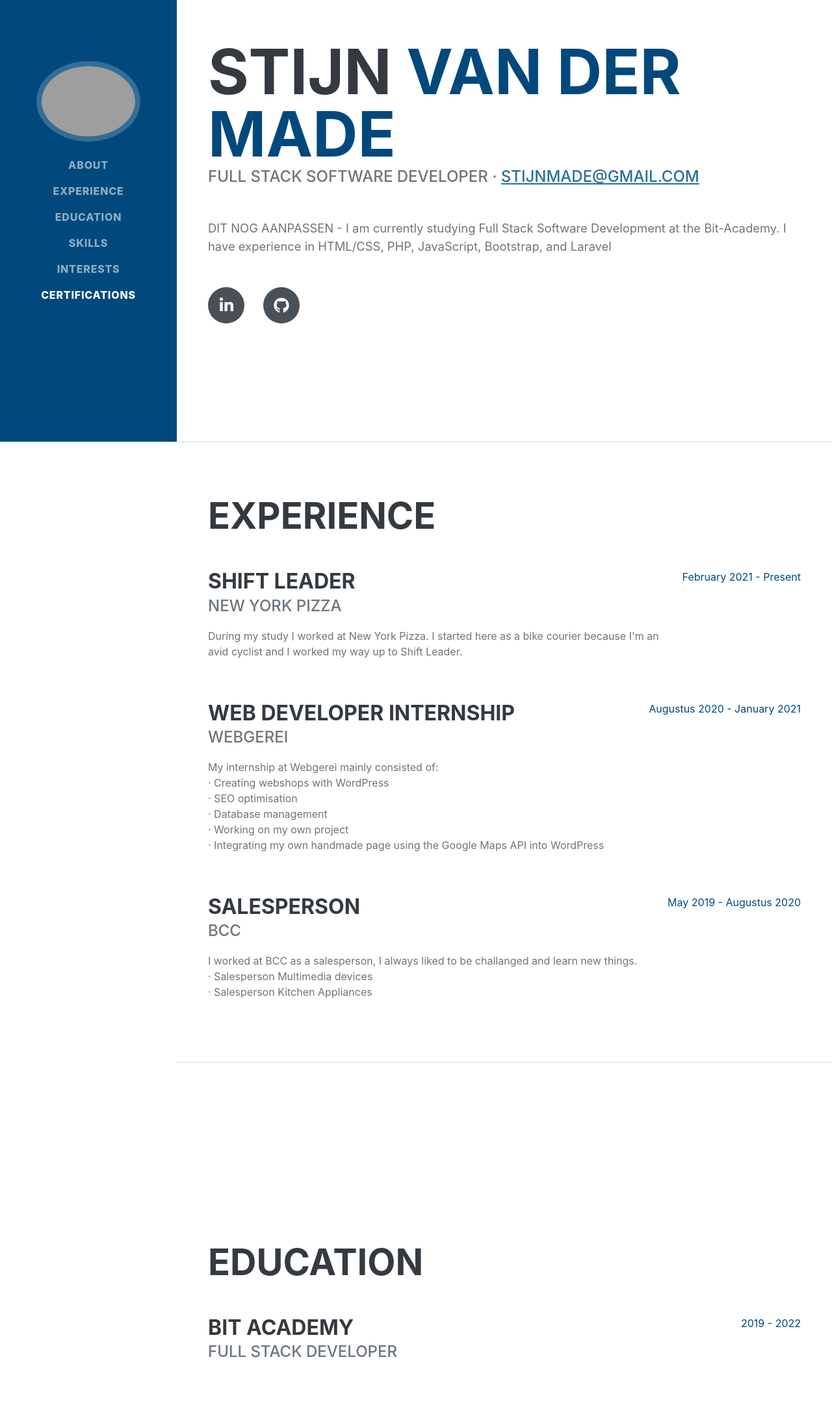
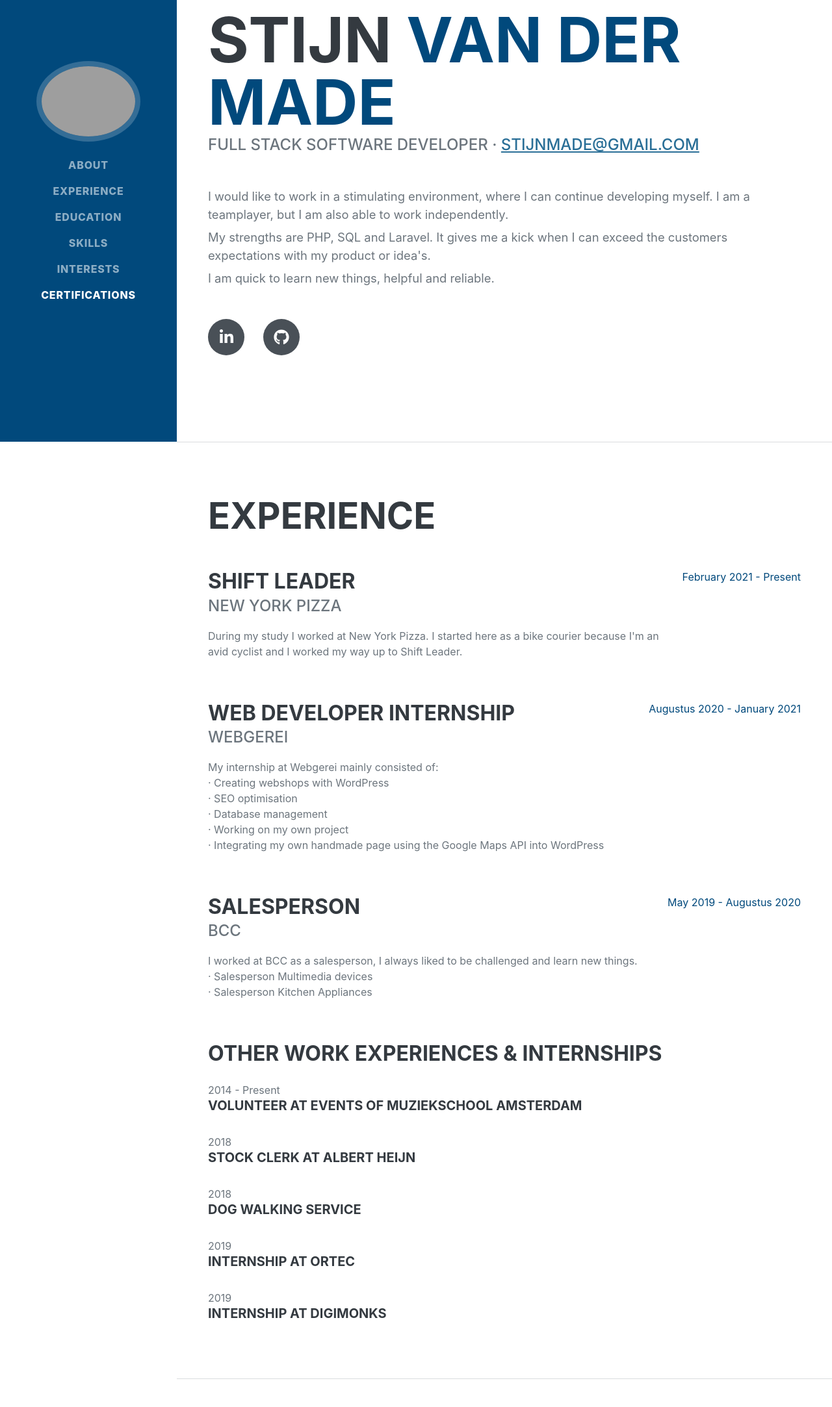
Before and after one commit to StijnvdMade/Portofolio, a plain HTML site: page index.html in a window 1280 px wide. Shown: the part 120-2286 px from the top of the page at 65% size. Drawn offline with nearby package versions, Linux system fonts and the light colour scheme; grey boxes are pictures that could not be loaded; a web font is replaced by a local one.

Commit message:
changed text

```diff
--- a/index.html
+++ b/index.html
@@ -7,12 +7,9 @@
         <meta name="author" content="" />
         <title>Stijn's portofolio</title>
         <link rel="icon" type="image/x-icon" href="assets/img/favicon.ico" />
-        <!-- Font Awesome icons (free version)-->
         <script src="https://use.fontawesome.com/releases/v5.15.4/js/all.js" crossorigin="anonymous"></script>
-        <!-- Google fonts-->
         <link href="https://fonts.googleapis.com/css?family=Saira+Extra+Condensed:500,700" rel="stylesheet" type="text/css" />
         <link href="https://fonts.googleapis.com/css?family=Muli:400,400i,800,800i" rel="stylesheet" type="text/css" />
-        <!-- Core theme CSS (includes Bootstrap)-->
         <link href="css/styles.css" rel="stylesheet" />
     </head>
     <body id="page-top">
@@ -47,12 +44,18 @@
                         Full stack software developer ·
                         <a href="mailto:stijnmade@gmail.com">stijnmade@gmail.com</a>
                     </div>
-                    <p class="lead mb-5">DIT NOG AANPASSEN - I am currently studying Full Stack Software Development at the Bit-Academy. I have experience in HTML/CSS, PHP, JavaScript, Bootstrap, and Laravel</p>
+                    <p class="lead mb-2">
+                        I would like to work in a stimulating environment, where I can continue developing myself. I am a teamplayer, but I am also able to work independently.
+                    </p>
+                        <p class="lead mb-2">
+                            My strengths are PHP, SQL and Laravel. It gives me a kick when I can exceed the customers expectations with my product or idea's.
+                        </p>
+                        <p class="lead mb-5">
+                            I am quick to learn new things, helpful and reliable.
+                        </p>
                     <div class="social-icons">
                         <a class="social-icon" href="https://www.linkedin.com/in/stijn-van-der-made/"><i class="fab fa-linkedin-in"></i></a>
                         <a class="social-icon" href="https://github.com/StijnvdMade"><i class="fab fa-github"></i></a>
-                        <!-- <a class="social-icon" href="#!"><i class="fab fa-twitter"></i></a>
-                        <a class="social-icon" href="#!"><i class="fab fa-facebook-f"></i></a> -->
                     </div>
                 </div>
             </section>
@@ -87,12 +90,42 @@
                         <div class="flex-grow-1">
                             <h3 class="mb-0">Salesperson</h3>
                             <div class="subheading mb-3">BCC</div>
-                            <p>I worked at BCC as a salesperson, I always liked to be challanged and learn new things.
+                            <p>I worked at BCC as a salesperson, I always liked to be challenged and learn new things.
                                 <br/> · Salesperson Multimedia devices</strong>
                                 <br/> · Salesperson Kitchen Appliances</strong>
                             </p>
                         </div>
                         <div class="flex-shrink-0"><span class="text-primary">May 2019 - Augustus 2020</span></div>
+                    </div>
+                    <div class="d-flex flex-column flex-md-row justify-content-between mt-5">
+                        <div class="flex-grow-1">
+                            <h3 class="mb-0">Other work experiences & internships</h3>
+                            <br>
+                            <div class="flex-grow-1">
+                                <span class="text-secondary">2014 - Present</span>
+                                <h5 class="mb-2">Volunteer at events of Muziekschool Amsterdam</h5>
+                            </div>
+                            <br>
+                            <div class="flex-grow-1">
+                                <span class="text-secondary">2018</span>
+                                <h5 class="mb-2">Stock clerk at Albert Heijn</h5>
+                            </div>
+                            <br>
+                            <div class="flex-grow-1">
+                                <span class="text-secondary">2018</span>
+                                <h5 class="mb-2">Dog walking service</h5>
+                            </div>
+                            <br>
+                            <div class="flex-grow-1">
+                                <span class="text-secondary">2019</span>
+                                <h5 class="mb-2">Internship at ORTEC</h5>
+                            </div>
+                            <br>
+                            <div class="flex-grow-1">
+                                <span class="text-secondary">2019</span>
+                                <h5 class="mb-2">Internship at DigiMonks</h5>
+                            </div>
+                        </div>
                     </div>
                 </div>
             </section>
@@ -137,6 +170,14 @@
                         <li>
                             <span class="fa-li"><i class="fas fa-check"></i></span>
                             Scrum Development
+                        </li>
+                        <li>
+                            <span class="fa-li"><i class="fas fa-check"></i></span>
+                            Fluent in Dutch and English
+                        </li>
+                        <li>
+                            <span class="fa-li"><i class="fas fa-check"></i></span>
+                            Limited knowledge of German and Spanish
                         </li>
                     </ul>
                 </div>
@@ -216,14 +257,6 @@
                             <span class="fa-li"><i class="fas fa-graduation-cap text-warning"></i></span>
                             Bit-Academy certificate: Minecraft Deep Dive
                         </li>
-                        <li>
-                            <span class="fa-li"><i class="fas fa-graduation-cap text-warning"></i></span>
-                            Bit-Academy certificate:
-                        </li>
-                        <li>
-                            <span class="fa-li"><i class="fas fa-graduation-cap text-warning"></i></span>
-                            Bit-Academy certificate:
-                        </li>
                     </ul>
                 </div>
             </section>
```
